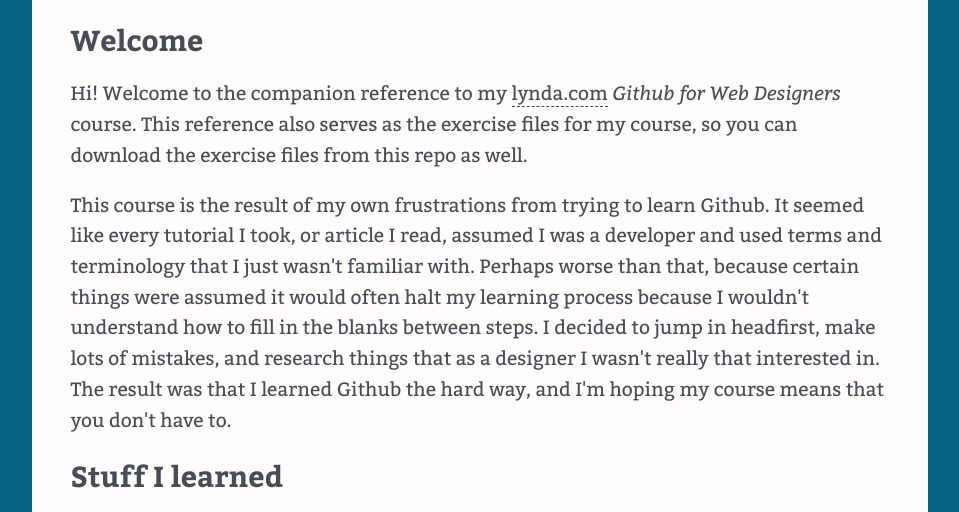
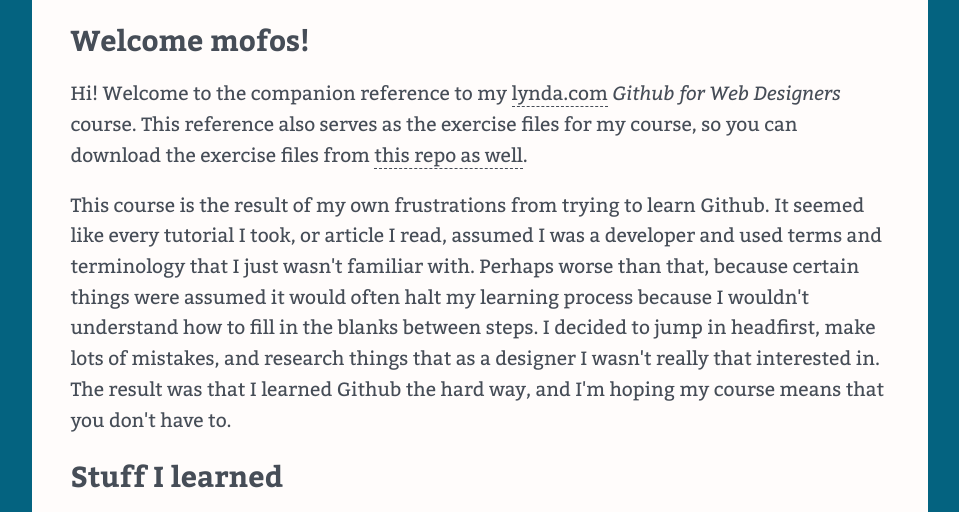
Before and after one commit to KATFISCH999/Github-for-web-designers, a plain HTML site: page index.html in a window 1280 px wide. Shown: the part 229-741 px from the top of the page, without its empty margins (160-1119 px from the left). Drawn offline with nearby package versions, Linux system fonts and the light colour scheme.

Commit message:
Added nojekyll and updated index file

```diff
--- a/index.html
+++ b/index.html
@@ -25,8 +25,8 @@
     </ul>
     </nav>
     <main>
-    <h2>Welcome</h2>
-    <p>Hi! Welcome to the companion reference to my <a href="http://www.lynda.com" title="lynda.com">lynda.com</a> <em>Github for Web Designers</em> course. This reference also serves as the exercise files for my course, so you can download the exercise files from this repo as well.</p>
+    <h2>Welcome mofos!</h2>
+    <p>Hi! Welcome to the companion reference to my <a href="http://www.lynda.com" title="lynda.com">lynda.com</a> <em>Github for Web Designers</em> course. This reference also serves as the exercise files for my course, so you can download the exercise files from <a https://github.com/KATFISCH999/Github-for-web-designers>this repo as well</a>.</p>
     <p>This course is the result of my own frustrations from trying to learn Github. It seemed like every tutorial I took, or article I read, assumed I was a developer and used terms and terminology that I just wasn't familiar with. Perhaps worse than that, because certain things were assumed it would often halt my learning process because I wouldn't understand how to fill in the blanks between steps. I decided to jump in headfirst, make lots of mistakes, and research things that as a designer I wasn't really that interested in. The result was that I learned Github the hard way, and I'm hoping my course means that you don't have to.</p>
     <h2>Stuff I learned</h2>
     <p>Whenever I learn something new I have those &quot;aha&rdquo; moments where I break through the murk into moments of clarity. In addition to the reference and glossary that you&rsquo;ll find here I wanted to list some of the concepts that I found really important when learning Github.</p>
```
Also changed, not shown: 1 other file.
